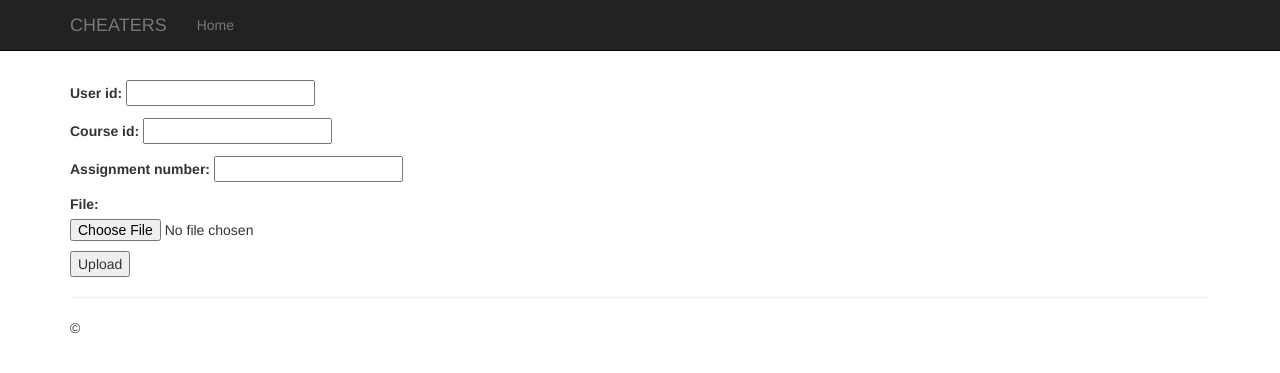
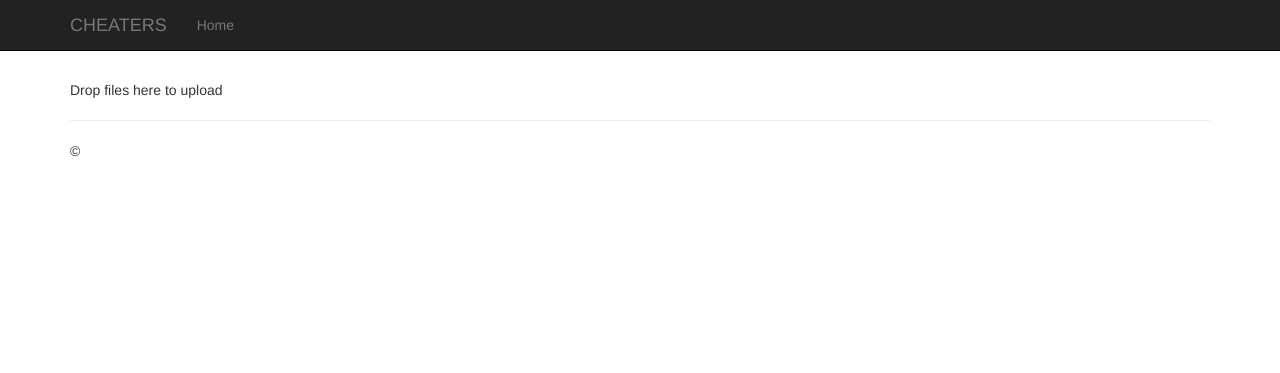
Before and after one commit to ornotandrew/cheaters, a Django app: page / in a window 1280 px wide. Shown: the top 373 px of the page. Run offline with Django 3.2, Linux system fonts and the light colour scheme; some libraries are stand-ins or nearby versions.

Commit message:
commented out extra vars in submission model for now. implemented dropzone for fileuploads

```diff
--- a/app/forms.py
+++ b/app/forms.py
@@ -5,4 +5,4 @@ from app.models import Submission
 class UploadFileForm(ModelForm):
     class Meta:
         model = Submission
-        fields = ['user_id', 'course_id', 'assignment_number', 'file']
+        fields = ['file']
--- a/app/models.py
+++ b/app/models.py
@@ -3,10 +3,10 @@ from datetime import datetime
 # Create your models here.
 
 class Submission(models.Model):
-    submission_id = models.IntegerField(default=0)
-    user_id = models.CharField(max_length=20)
-    course_id = models.CharField(max_length=10)
-    assignment_number = models.IntegerField()
+    #submission_id = models.IntegerField(default=0)
+    #user_id = models.CharField(max_length=20)
+    #course_id = models.CharField(max_length=10)
+    #assignment_number = models.IntegerField()
     file = models.FileField(upload_to='.')
     #fingerprint = models.TextField()
     #date = models.DateTimeField('date submitted',default=datetime.now())
--- a/app/templates/Layout.html
+++ b/app/templates/Layout.html
@@ -6,6 +6,7 @@
     <title>{{ title }}</title>
     {% load staticfiles %}
     <link rel="stylesheet" type="text/css" href="{% static 'css/bootstrap.css' %}"/>
+    <link rel="stylesheet" type="text/css" href="{% static 'css/dropzone.css' %}"/>
     <link rel="stylesheet" type="text/css" href="{% static 'css/site.css' %}" />
     <script src="http://ajax.googleapis.com/ajax/libs/jquery/1.11.1/jquery.min.js"></script>
     <script src="http://cdnjs.cloudflare.com/ajax/libs/modernizr/2.8.2/modernizr.min.js"></script>
--- a/app/templates/index.html
+++ b/app/templates/index.html
@@ -6,10 +6,10 @@
     <br /><br />
     <br />
 
-<form action="{% url "fileupload" %}" method="post" enctype="multipart/form-data" >
+<form action="{% url "fileupload" %}" method="post" enctype="multipart/form-data" class="dropzone">
             {% csrf_token %}
-            {{ form.as_p }}
-            <p><input type="submit" value="Upload" /></p>
+
+
         </form>
 </div>
 
```
